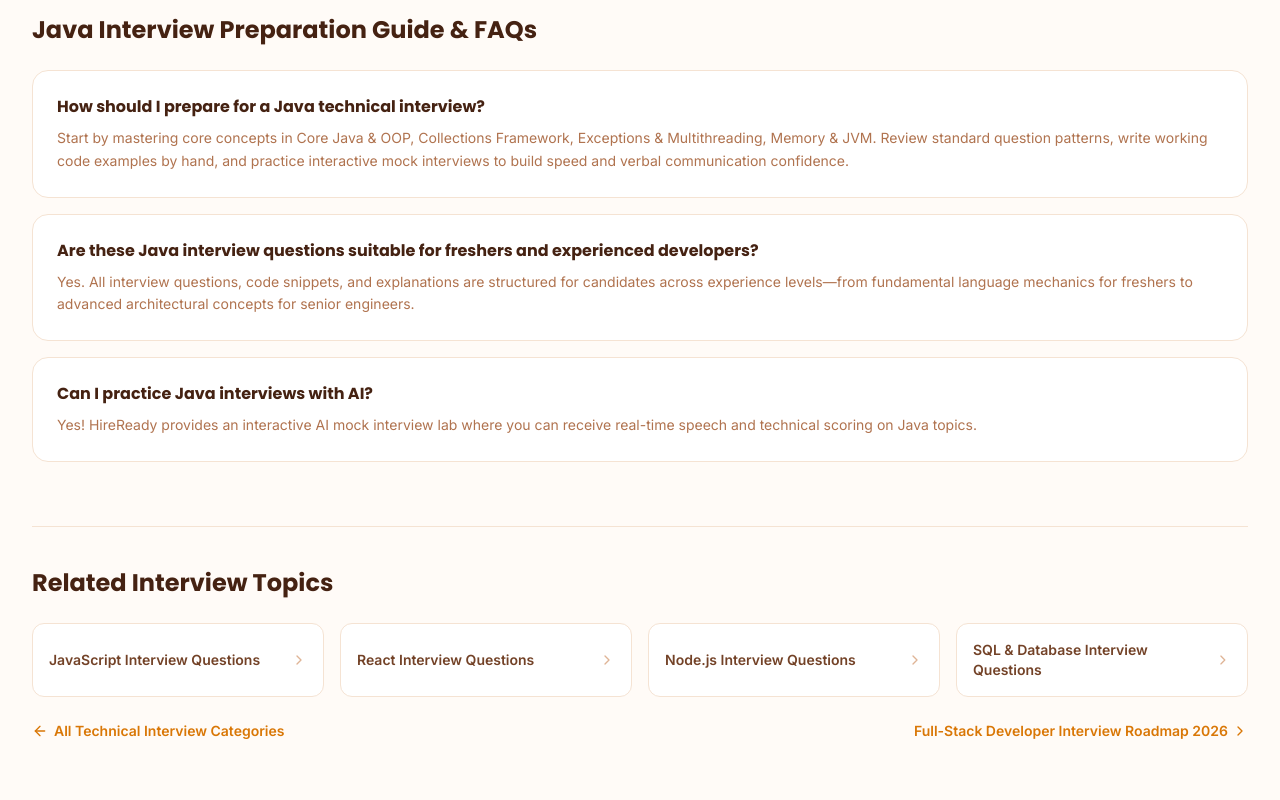
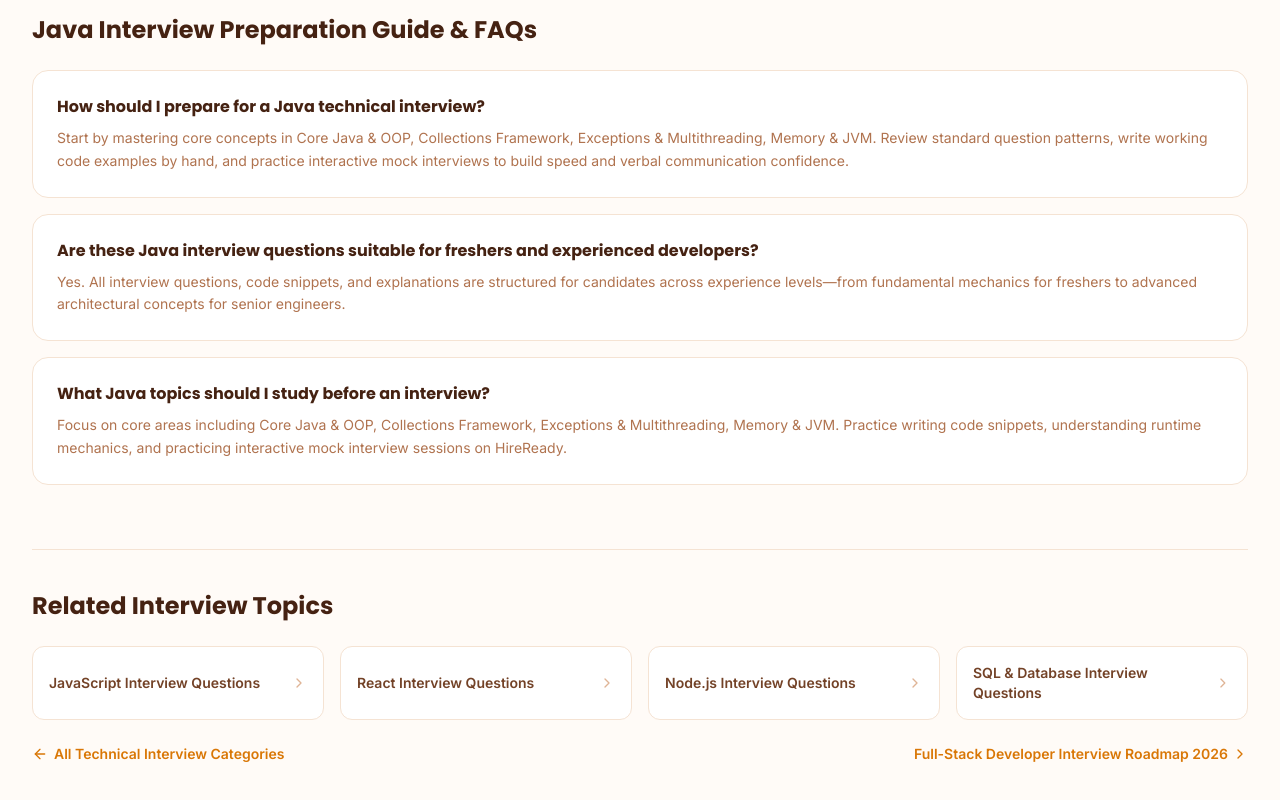
Before and after one commit to GOPALAKRISHNAN2006/HireReady, a React (Vite) app in the folder client/: page /interview-questions/java in a window 1280 px wide. Shown: the part 2954-3754 px from the top of the page. Built offline with nearby package versions, Linux system fonts and the light colour scheme; no server answers.

Commit message:
feat(seo): optimize React interview questions page metadata, introduction, topics and FAQs

```diff
--- a/client/src/data/publicQuestionsData.js
+++ b/client/src/data/publicQuestionsData.js
@@ -42,20 +42,21 @@ export const TECH_CATEGORIES = {
   react: {
     slug: 'react',
     title: 'React Interview Questions',
-    h1Title: 'React Developer Interview Questions & Answers',
+    h1Title: 'React Technical Interview Questions & Answers',
     topicName: 'React',
-    metaTitle: 'React.js Interview Questions & Answers | HireReady',
+    metaTitle: 'React Interview Questions & Answers (2026) | HireReady',
     metaDescription:
-      'Prepare for React developer interviews with top questions on Virtual DOM, Custom Hooks, State Management, useEffect, and performance optimization.',
+      'Practice React technical interview questions and answers covering Hooks, components, state management, Virtual DOM, performance, and modern React concepts.',
     iconName: 'Atom',
     badge: 'High Demand',
     description:
-      'Master component lifecycle, state management, custom React Hooks, virtual DOM reconciliation, and modern performance optimization techniques.',
+      'Prepare for React technical interviews with curated questions and detailed explanations covering components, props, state, custom Hooks, Context API, Virtual DOM reconciliation, performance optimization, and modern coding-oriented interview questions for freshers and experienced developers.',
     sections: [
-      'Core Concepts & Virtual DOM',
-      'Hooks & State',
-      'Component Lifecycle',
-      'Performance Optimization',
+      'React Fundamentals',
+      'Components, Props & State',
+      'React Hooks',
+      'State Management & Context',
+      'Virtual DOM & Performance',
     ],
   },
   nodejs: {
--- a/client/src/pages/public/PublicQuestionCategory.jsx
+++ b/client/src/pages/public/PublicQuestionCategory.jsx
@@ -61,11 +61,11 @@ const PublicQuestionCategory = () => {
     },
     {
       q: `Are these ${topicName} interview questions suitable for freshers and experienced developers?`,
-      a: `Yes. All interview questions, code snippets, and explanations are structured for candidates across experience levels—from fundamental language mechanics for freshers to advanced architectural concepts for senior engineers.`,
+      a: `Yes. All interview questions, code snippets, and explanations are structured for candidates across experience levels—from fundamental mechanics for freshers to advanced architectural concepts for senior engineers.`,
     },
     {
-      q: `Can I practice ${topicName} interviews with AI?`,
-      a: `Yes! HireReady provides an interactive AI mock interview lab where you can receive real-time speech and technical scoring on ${topicName} topics.`,
+      q: `What ${topicName} topics should I study before an interview?`,
+      a: `Focus on core areas including ${categoryInfo.sections.join(', ')}. Practice writing code snippets, understanding runtime mechanics, and practicing interactive mock interview sessions on HireReady.`,
     },
   ];
 
```
